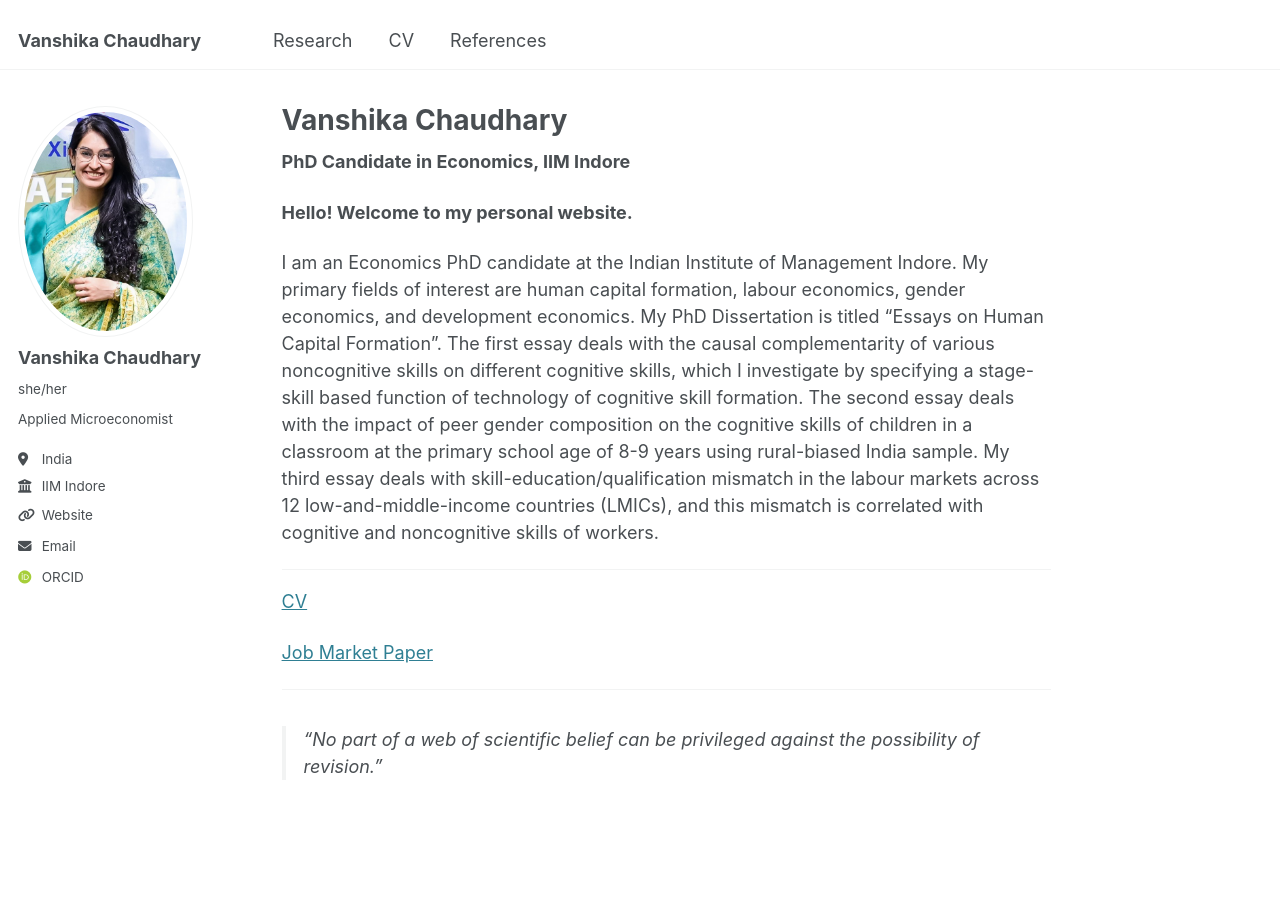
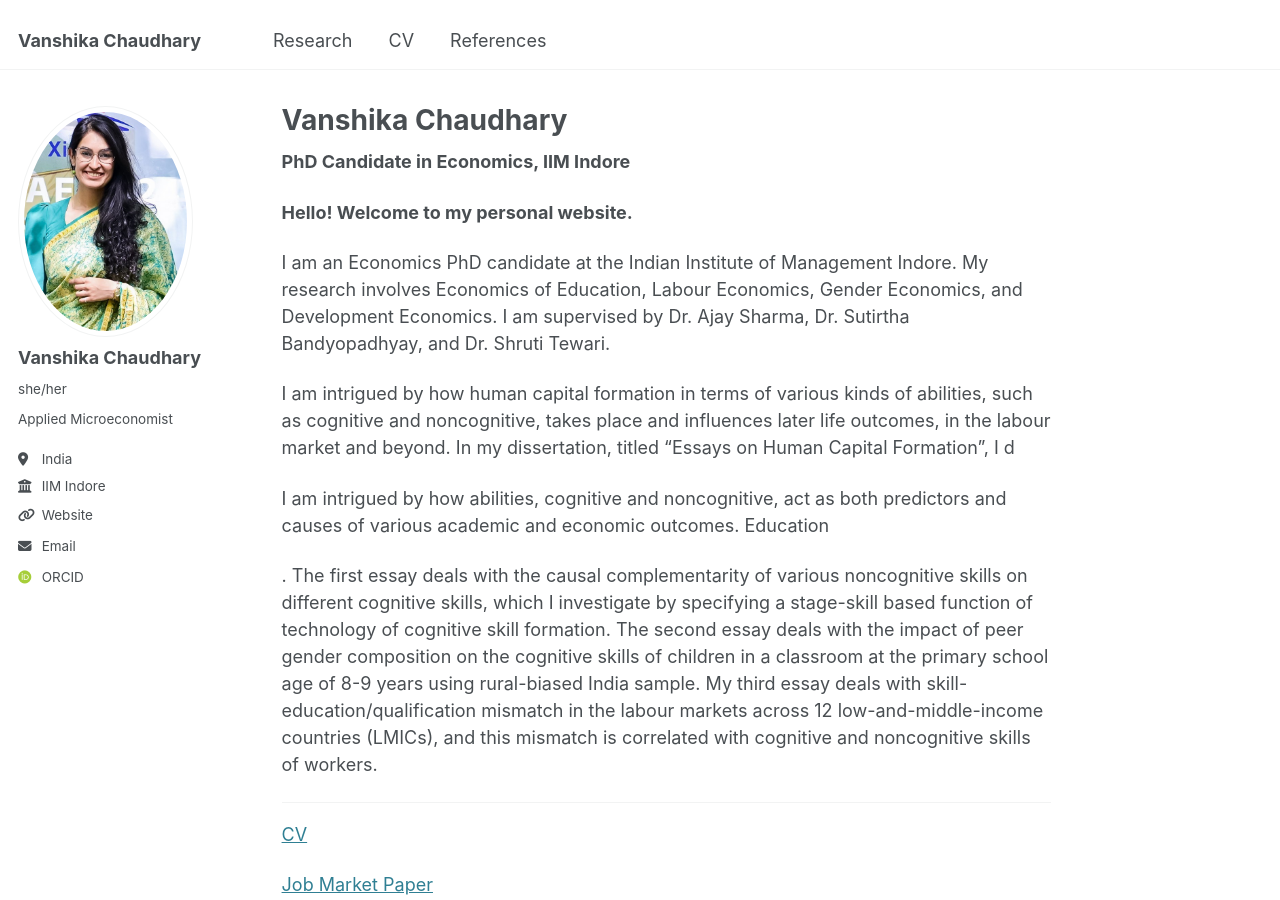
Before and after one commit to vanshika-chaudhary-economics/vanshika-chaudhary-economics.github.io, a Jekyll site: the page built from _pages/about.md, in a window 1280 px wide and 900 px high. Built offline with Jekyll 4.4.1, drawn with Linux system fonts in a browser that asks for light colours; some web fonts are replaced.

Commit message:
Update about.md

```diff
--- a/_pages/about.md
+++ b/_pages/about.md
@@ -11,7 +11,13 @@ redirect_from:
 
 **Hello! Welcome to my personal website.**
 
-I am an Economics PhD candidate at the Indian Institute of Management Indore. My primary fields of interest are human capital formation, labour economics, gender economics, and development economics. My PhD Dissertation is titled "Essays on Human Capital Formation". The first essay deals with the causal complementarity of various noncognitive skills on different cognitive skills, which I investigate by specifying a stage-skill based function of technology of cognitive skill formation. The second essay deals with the impact of peer gender composition on the cognitive skills of children in a classroom at the primary school age of 8-9 years using rural-biased India sample. My third essay deals with skill-education/qualification mismatch in the labour markets across 12 low-and-middle-income countries (LMICs), and this mismatch is correlated with cognitive and noncognitive skills of workers.
+I am an Economics PhD candidate at the Indian Institute of Management Indore. My research involves Economics of Education, Labour Economics, Gender Economics, and Development Economics. I am supervised by Dr. Ajay Sharma, Dr. Sutirtha Bandyopadhyay, and Dr. Shruti Tewari.
+
+I am intrigued by how human capital formation in terms of various kinds of abilities, such as cognitive and noncognitive, takes place and influences later life outcomes, in the labour market and beyond. In my dissertation, titled "Essays on Human Capital Formation", I d
+
+I am intrigued by how abilities, cognitive and noncognitive, act as both predictors and causes of various academic and economic outcomes. Education
+
+. The first essay deals with the causal complementarity of various noncognitive skills on different cognitive skills, which I investigate by specifying a stage-skill based function of technology of cognitive skill formation. The second essay deals with the impact of peer gender composition on the cognitive skills of children in a classroom at the primary school age of 8-9 years using rural-biased India sample. My third essay deals with skill-education/qualification mismatch in the labour markets across 12 low-and-middle-income countries (LMICs), and this mismatch is correlated with cognitive and noncognitive skills of workers.
 
 ------
 
```
